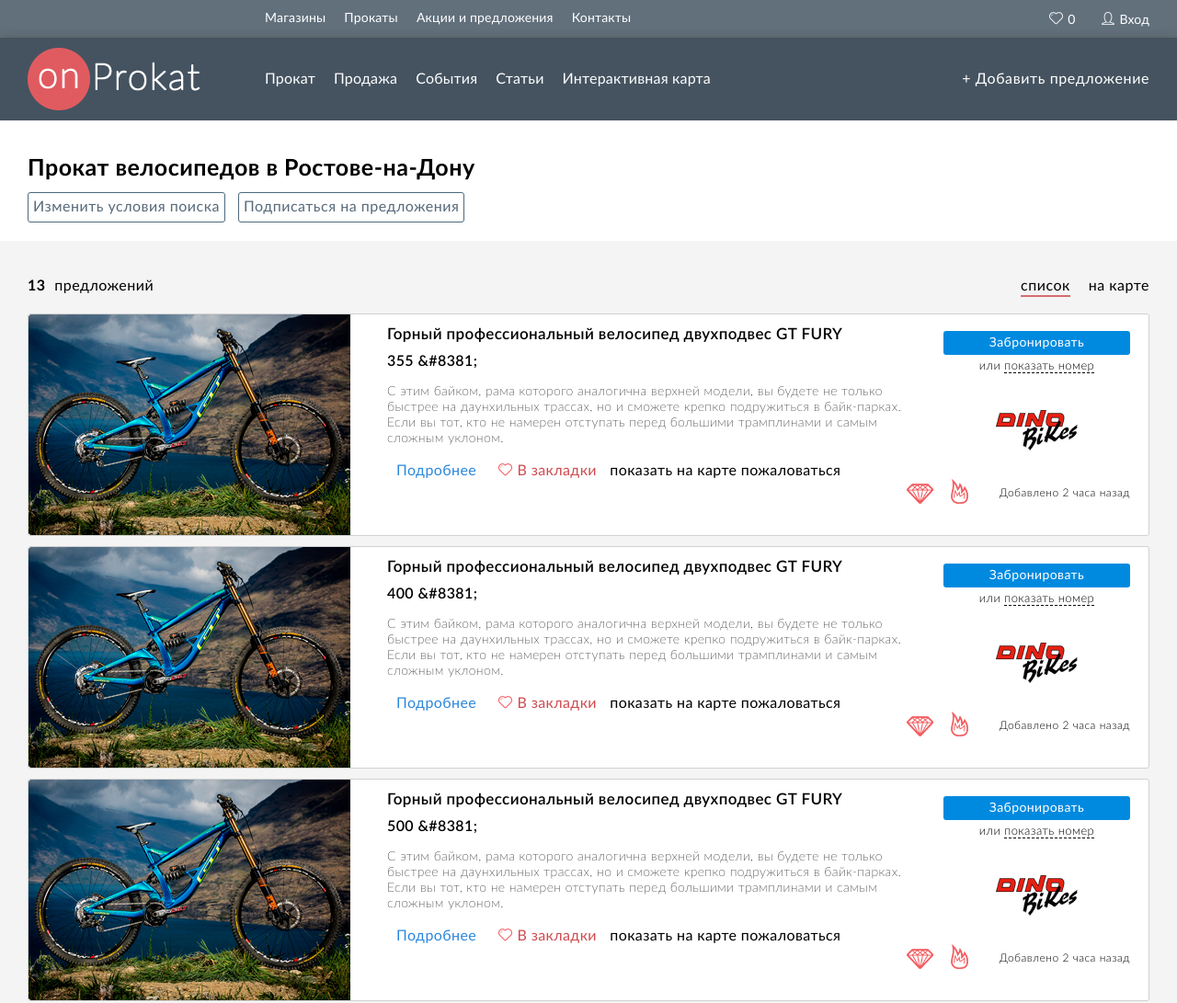
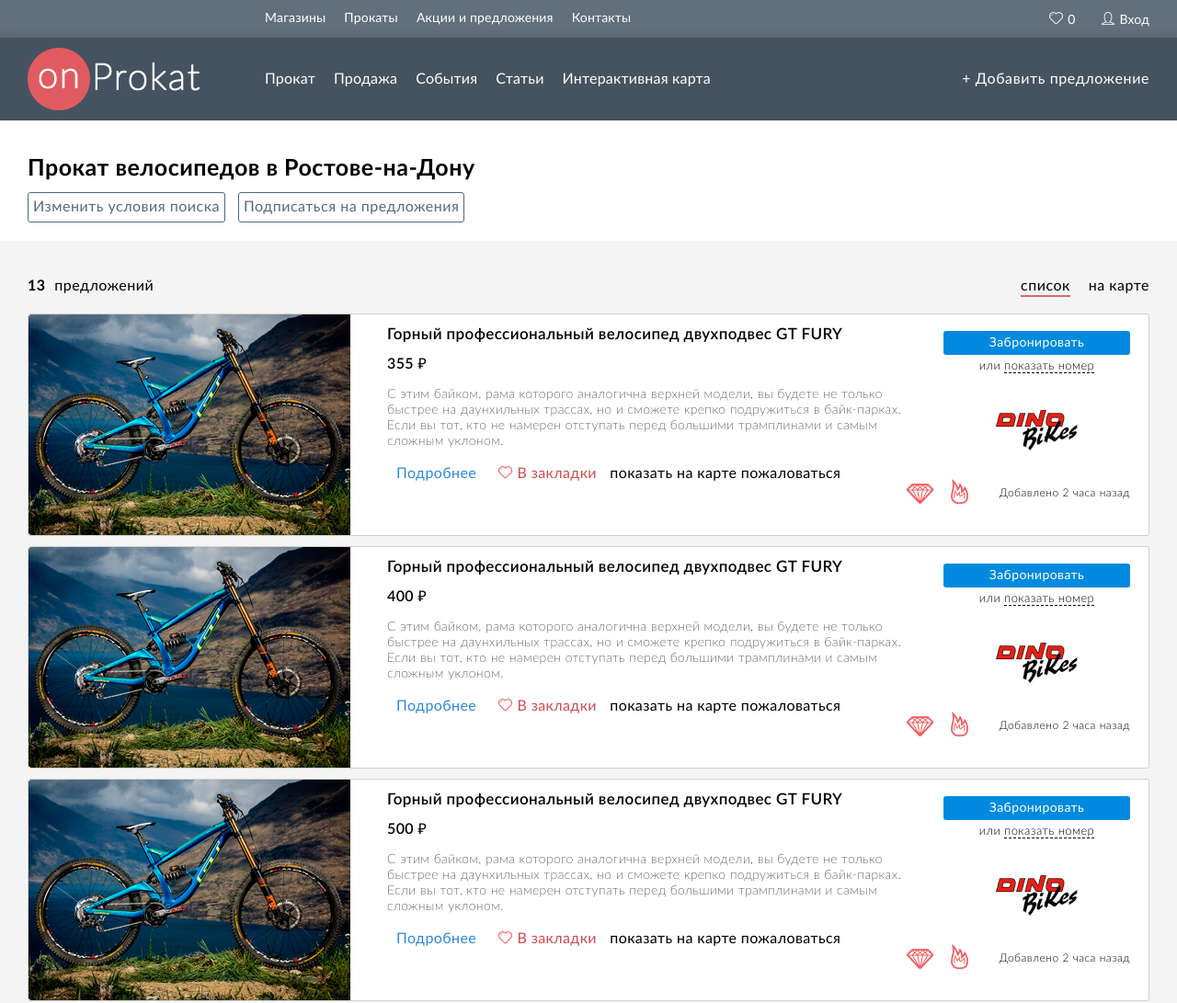
Before and after one commit to Lutsman/prokat, a website built with webpack: page src/category.html in a window 1280 px wide. Shown: the top 1091 px of the page at 92% size. Built offline with nearby package versions, Linux system fonts and the light colour scheme; some packages are replaced by stand-ins of ours; a web font is replaced by a local one.

Commit message:
правки

```diff
--- a/src/components/category/category.js
+++ b/src/components/category/category.js
@@ -803,7 +803,7 @@
                     traderImg: 'img/trader_logo_3.png',
                     name: 'Горный профессиональный велосипед двухподвес GT FURY',
                     price: 355,
-                    currency: '&#8381;',
+                    currency: '₽',
                     description: 'С этим байком, рама которого аналогична верхней модели, вы будете не только быстрее на даунхильных трассах, но и сможете крепко подружиться в байк-парках. Если вы тот, кто не намерен отступать перед большими трамплинами и самым сложным уклоном.',
                     addTime: 'Добавлено 2 часа назад',
                     rate: 4.3
@@ -813,7 +813,7 @@
                     traderImg: 'img/trader_logo_3.png',
                     name: 'Горный профессиональный велосипед двухподвес GT FURY',
                     price: 400,
-                    currency: '&#8381;',
+                    currency: '₽',
                     description: 'С этим байком, рама которого аналогична верхней модели, вы будете не только быстрее на даунхильных трассах, но и сможете крепко подружиться в байк-парках. Если вы тот, кто не намерен отступать перед большими трамплинами и самым сложным уклоном.',
                     addTime: 'Добавлено 2 часа назад',
                     rate: 2
@@ -823,7 +823,7 @@
                     traderImg: 'img/trader_logo_3.png',
                     name: 'Горный профессиональный велосипед двухподвес GT FURY',
                     price: 500,
-                    currency: '&#8381;',
+                    currency: '₽',
                     description: 'С этим байком, рама которого аналогична верхней модели, вы будете не только быстрее на даунхильных трассах, но и сможете крепко подружиться в байк-парках. Если вы тот, кто не намерен отступать перед большими трамплинами и самым сложным уклоном.',
                     addTime: 'Добавлено 2 часа назад',
                     rate: 5
@@ -833,7 +833,7 @@
                     traderImg: 'img/trader_logo_3.png',
                     name: 'Горный профессиональный велосипед двухподвес GT FURY',
                     price: 700,
-                    currency: '&#8381;',
+                    currency: '₽',
                     description: 'С этим байком, рама которого аналогична верхней модели, вы будете не только быстрее на даунхильных трассах, но и сможете крепко подружиться в байк-парках. Если вы тот, кто не намерен отступать перед большими трамплинами и самым сложным уклоном.',
                     addTime: 'Добавлено 2 часа назад',
                     rate: 1
@@ -843,7 +843,7 @@
                     traderImg: 'img/trader_logo_3.png',
                     name: 'Горный профессиональный велосипед двухподвес GT FURY',
                     price: 25,
-                    currency: '&#8381;',
+                    currency: '₽',
                     description: 'С этим байком, рама которого аналогична верхней модели, вы будете не только быстрее на даунхильных трассах, но и сможете крепко подружиться в байк-парках. Если вы тот, кто не намерен отступать перед большими трамплинами и самым сложным уклоном.',
                     addTime: 'Добавлено 2 часа назад',
                     rate: 2.2
@@ -853,7 +853,7 @@
                     traderImg: 'img/trader_logo_3.png',
                     name: 'Горный профессиональный велосипед двухподвес GT FURY',
                     price: 355,
-                    currency: '&#8381;',
+                    currency: '₽',
                     description: 'С этим байком, рама которого аналогична верхней модели, вы будете не только быстрее на даунхильных трассах, но и сможете крепко подружиться в байк-парках. Если вы тот, кто не намерен отступать перед большими трамплинами и самым сложным уклоном.',
                     addTime: 'Добавлено 2 часа назад',
                     rate: 3.3
@@ -863,7 +863,7 @@
                     traderImg: 'img/trader_logo_3.png',
                     name: 'Горный профессиональный велосипед двухподвес GT FURY',
                     price: 171,
-                    currency: '&#8381;',
+                    currency: '₽',
                     description: 'С этим байком, рама которого аналогична верхней модели, вы будете не только быстрее на даунхильных трассах, но и сможете крепко подружиться в байк-парках. Если вы тот, кто не намерен отступать перед большими трамплинами и самым сложным уклоном.',
                     addTime: 'Добавлено 2 часа назад',
                     rate: 4.2
@@ -873,7 +873,7 @@
                     traderImg: 'img/trader_logo_3.png',
                     name: 'Горный профессиональный велосипед двухподвес GT FURY',
                     price: 314,
-                    currency: '&#8381;',
+                    currency: '₽',
                     description: 'С этим байком, рама которого аналогична верхней модели, вы будете не только быстрее на даунхильных трассах, но и сможете крепко подружиться в байк-парках. Если вы тот, кто не намерен отступать перед большими трамплинами и самым сложным уклоном.',
                     addTime: 'Добавлено 2 часа назад',
                     rate: 1.5
@@ -883,7 +883,7 @@
                     traderImg: 'img/trader_logo_3.png',
                     name: 'Горный профессиональный велосипед двухподвес GT FURY',
                     price: 275,
-                    currency: '&#8381;',
+                    currency: '₽',
                     description: 'С этим байком, рама которого аналогична верхней модели, вы будете не только быстрее на даунхильных трассах, но и сможете крепко подружиться в байк-парках. Если вы тот, кто не намерен отступать перед большими трамплинами и самым сложным уклоном.',
                     addTime: 'Добавлено 2 часа назад',
                     rate: 3
@@ -893,7 +893,7 @@
                     traderImg: 'img/trader_logo_3.png',
                     name: 'Горный профессиональный велосипед двухподвес GT FURY',
                     price: 366,
-                    currency: '&#8381;',
+                    currency: '₽',
                     description: 'С этим байком, рама которого аналогична верхней модели, вы будете не только быстрее на даунхильных трассах, но и сможете крепко подружиться в байк-парках. Если вы тот, кто не намерен отступать перед большими трамплинами и самым сложным уклоном.',
                     addTime: 'Добавлено 2 часа назад',
                     rate: 2.7
@@ -903,7 +903,7 @@
                     traderImg: 'img/trader_logo_3.png',
                     name: 'Горный профессиональный велосипед двухподвес GT FURY',
                     price: 555,
-                    currency: '&#8381;',
+                    currency: '₽',
                     description: 'С этим байком, рама которого аналогична верхней модели, вы будете не только быстрее на даунхильных трассах, но и сможете крепко подружиться в байк-парках. Если вы тот, кто не намерен отступать перед большими трамплинами и самым сложным уклоном.',
                     addTime: 'Добавлено 2 часа назад',
                     rate: 4.3
@@ -913,7 +913,7 @@
                     traderImg: 'img/trader_logo_3.png',
                     name: 'Горный профессиональный велосипед двухподвес GT FURY',
                     price: 576,
-                    currency: '&#8381;',
+                    currency: '₽',
                     description: 'С этим байком, рама которого аналогична верхней модели, вы будете не только быстрее на даунхильных трассах, но и сможете крепко подружиться в байк-парках. Если вы тот, кто не намерен отступать перед большими трамплинами и самым сложным уклоном.',
                     addTime: 'Добавлено 2 часа назад',
                     rate: 4.9
@@ -923,7 +923,7 @@
                     traderImg: 'img/trader_logo_3.png',
                     name: 'Горный профессиональный велосипед двухподвес GT FURY',
                     price: 1000,
-                    currency: '&#8381;',
+                    currency: '₽',
                     description: 'С этим байком, рама которого аналогична верхней модели, вы будете не только быстрее на даунхильных трассах, но и сможете крепко подружиться в байк-парках. Если вы тот, кто не намерен отступать перед большими трамплинами и самым сложным уклоном.',
                     addTime: 'Добавлено 2 часа назад',
                     rate: 0.1
--- a/src/css/styles.scss
+++ b/src/css/styles.scss
@@ -657,19 +657,21 @@
     letter-spacing: 0.5px;
     li {
         float: left;
+        cursor: pointer;
+        border-bottom: 2px solid transparent;
+        &:hover {
+            border-bottom-color: rgba(211, 92, 96, 0.9);
+        }
+        &.active {
+            border-bottom-color: rgba(211, 92, 96, 0.9);
+        }
         + li {
             margin-left: 6px;
-        }
-        a {
-            border-bottom: 2px solid transparent;
-            &:hover {
-                border-bottom-color: rgba(211, 92, 96, 0.9);
-            }
-        }
-    }
-    .active a {
-        border-bottom-color: rgba(211, 92, 96, 0.9);
-    }
+
+        }
+
+    }
+
 }
 
 .link-box {
```
Also changed, not shown: src/tmpl/goods-block-tmpl.html (+3 -2 lines), src/css/styles.css, 1 other file.
